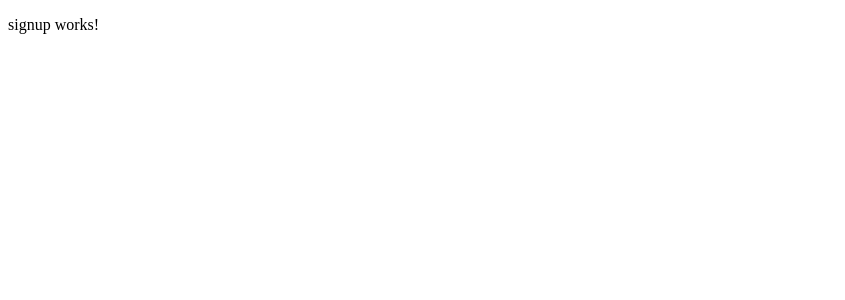
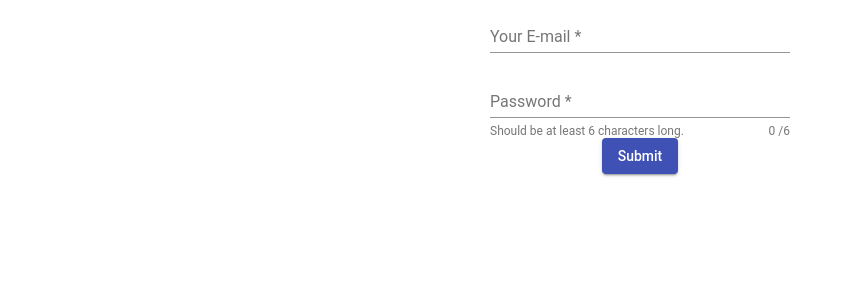
Before and after one commit to lucasspeixoto/fitness-tracker, an Angular app: page /signup in a window 1280 px wide. Shown: the top 300 px of the page, without its empty margins (0-845 px from the left). Built offline with nearby package versions, Linux system fonts and the light colour scheme.

Commit message:
Estruturação inicial do formulário signup

```diff
--- a/angular.json
+++ b/angular.json
@@ -30,6 +30,7 @@
               "src/assets"
             ],
             "styles": [
+              "./node_modules/@angular/material/prebuilt-themes/indigo-pink.css",
               "src/styles.css"
             ],
             "scripts": []
@@ -97,6 +98,7 @@
               "src/assets"
             ],
             "styles": [
+              "./node_modules/@angular/material/prebuilt-themes/indigo-pink.css",
               "src/styles.css"
             ],
             "scripts": []
--- a/package.json
+++ b/package.json
@@ -1,6 +1,6 @@
 {
   "name": "fitness-tracker",
-  "version": "0.0.0",
+  "version": "1.0.0",
   "scripts": {
     "ng": "ng",
     "start": "ng serve",
@@ -15,6 +15,7 @@
     "@angular/common": "~12.1.0",
     "@angular/compiler": "~12.1.0",
     "@angular/core": "~12.1.0",
+    "@angular/flex-layout": "^12.0.0-beta.34",
     "@angular/forms": "~12.1.0",
     "@angular/material": "^12.2.1",
     "@angular/platform-browser": "~12.1.0",
--- a/src/app/auth/login/login.component.html
+++ b/src/app/auth/login/login.component.html
@@ -1 +1 @@
-<p>login works!</p>
+<h3>Login</h3>
--- a/src/app/auth/signup/signup.component.css
+++ b/src/app/auth/signup/signup.component.css
@@ -0,0 +1,3 @@
+mat-form-field {
+  width: 300px;
+}
--- a/src/app/auth/signup/signup.component.html
+++ b/src/app/auth/signup/signup.component.html
@@ -1 +1,43 @@
-<p>signup works!</p>
+<section class="signup-form">
+	<form
+		fxLayout="column"
+		fxLayoutAlign="center center"
+		#form="ngForm"
+		(ngSubmit)="onSubmit(form)"
+	>
+		<mat-form-field>
+			<input
+				type="email"
+				matInput
+				placeholder="Your E-mail"
+				ngModel
+				name="email"
+				required
+				#emailInput="ngModel"
+			/>
+			<mat-error *ngIf="emailInput.hasError('required')"
+				>Field must not be empty.</mat-error
+			>
+			<mat-error *ngIf="!emailInput.hasError('required')"
+				>E-mail is invalid.</mat-error
+			>
+		</mat-form-field>
+		<mat-form-field hintLabel="Should be at least 6 characters long.">
+			<input
+				type="password"
+				matInput
+				placeholder="Password"
+				ngModel
+				name="password"
+				required
+				minlength="6"
+				#passwordInput="ngModel"
+			/>
+			<mat-hint align="end">{{ passwordInput.value?.length }} /6</mat-hint>
+			<mat-error *ngIf="emailInput.hasError('required')"
+				>Has to be at least 6 characters long.</mat-error
+			>
+		</mat-form-field>
+		<button mat-raised-button color="primary" type="submit">Submit</button>
+	</form>
+</section>
--- a/src/app/auth/signup/signup.component.ts
+++ b/src/app/auth/signup/signup.component.ts
@@ -1,15 +1,17 @@
 import { Component, OnInit } from '@angular/core';
+import { NgForm } from '@angular/forms';
 
 @Component({
-  selector: 'app-signup',
-  templateUrl: './signup.component.html',
-  styleUrls: ['./signup.component.css']
+	selector: 'app-signup',
+	templateUrl: './signup.component.html',
+	styleUrls: ['./signup.component.css'],
 })
 export class SignupComponent implements OnInit {
+	constructor() {}
 
-  constructor() { }
+	ngOnInit(): void {}
 
-  ngOnInit(): void {
+  onSubmit(form: NgForm) {
+    console.log(form)
   }
-
 }
--- a/src/app/shared/modules/material.module.ts
+++ b/src/app/shared/modules/material.module.ts
@@ -2,6 +2,7 @@ import { NgModule } from '@angular/core';
 import { FormsModule } from '@angular/forms';
 import { HttpClientModule } from '@angular/common/http';
 import { MatButtonModule } from '@angular/material/button';
+
 import { MatCardModule } from '@angular/material/card';
 import { MatFormFieldModule } from '@angular/material/form-field';
 import { MatInputModule } from '@angular/material/input';
@@ -17,6 +18,7 @@ import { BrowserModule } from '@angular/platform-browser';
 import { MatDialogModule } from '@angular/material/dialog';
 import { BrowserAnimationsModule } from '@angular/platform-browser/animations';
 import { AppRoutingModule } from 'src/app/app-routing.module';
+
 @NgModule({
 	imports: [
 		BrowserModule,
--- a/src/styles.css
+++ b/src/styles.css
@@ -1,2 +1,2 @@
 /* You can add global styles to this file, and also import other style files */
-@import "@angular/material/prebuilt-themes/purple-green.css"
+@import "@angular/material/prebuilt-themes/indigo-pink.css"
```
Also changed, not shown: src/app/app.module.ts (+8 -1 lines), 2 other files (tests, documents, lock files or other folders).
